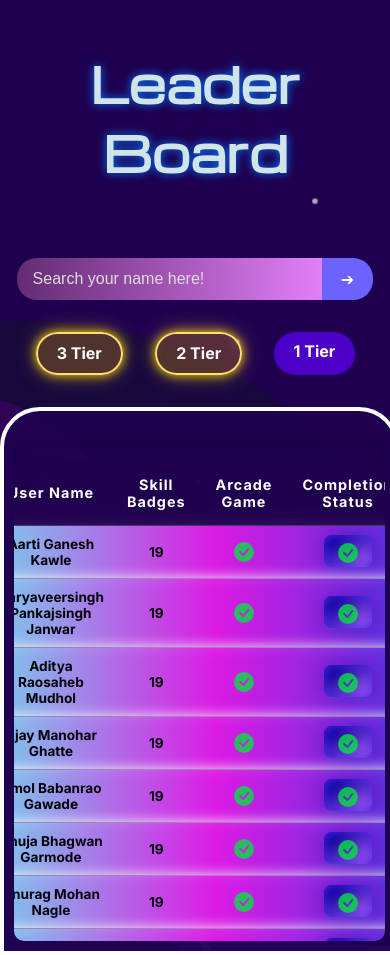
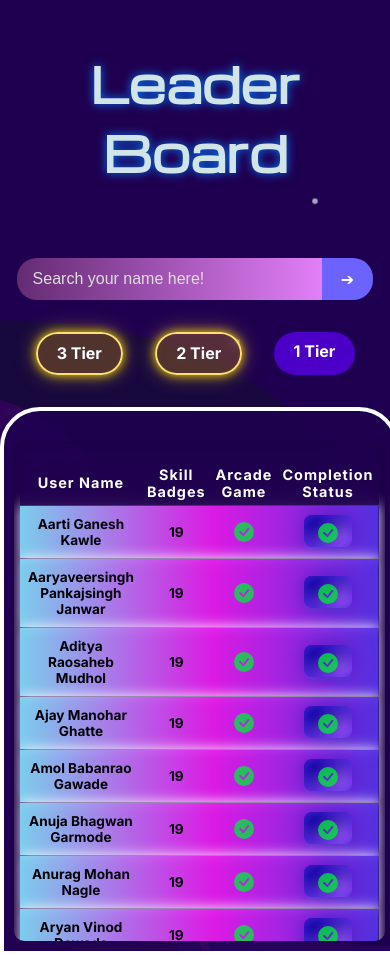
Before and after one commit to Khushii2567/Leaderboard, a React (Vite) app: page / in a window 390 px wide. Built offline with nearby package versions, Linux system fonts and the light colour scheme.

Commit message:
fixed android layout issue

```diff
--- a/src/Leaderboard/Table.css
+++ b/src/Leaderboard/Table.css
@@ -34,7 +34,8 @@
   background: rgba(32, 0, 79, 0.842);
   backdrop-filter: blur(8px);
   -webkit-backdrop-filter: blur(8px);
-  padding: 15px;
+  padding:5px;
+  align-content: center;
   text-align: center;
   box-shadow: 0 2px 6px rgba(0,0,0,0.25);
 }
@@ -120,6 +121,7 @@ opacity: 0.9;
   .leaderboard-container {
     width: 95%;
     margin: 20px auto;
+    align-content: center;
     padding: 10px;
   }
 
@@ -135,6 +137,7 @@ opacity: 0.9;
 
   .leaderboard-table th {
     font-size: 0.9rem;
+    align-content: center;
   }
 }
 
```
